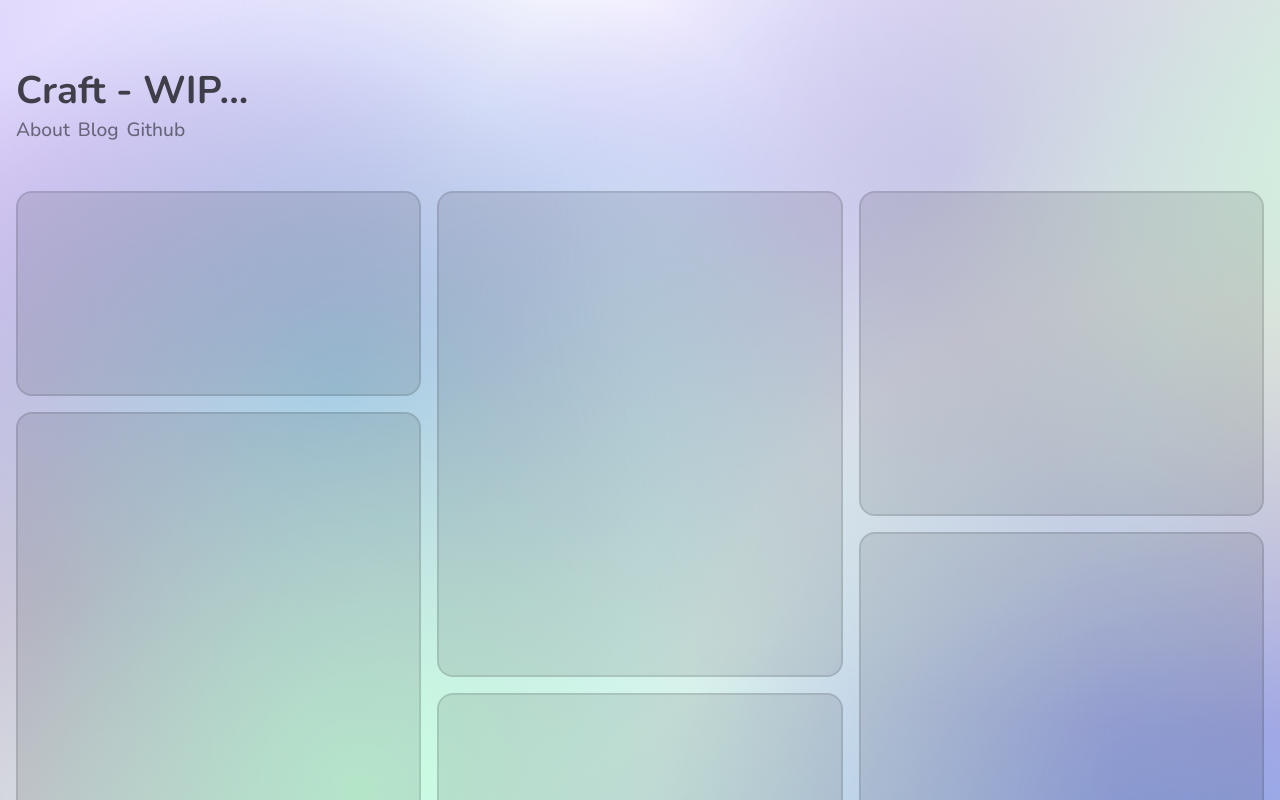
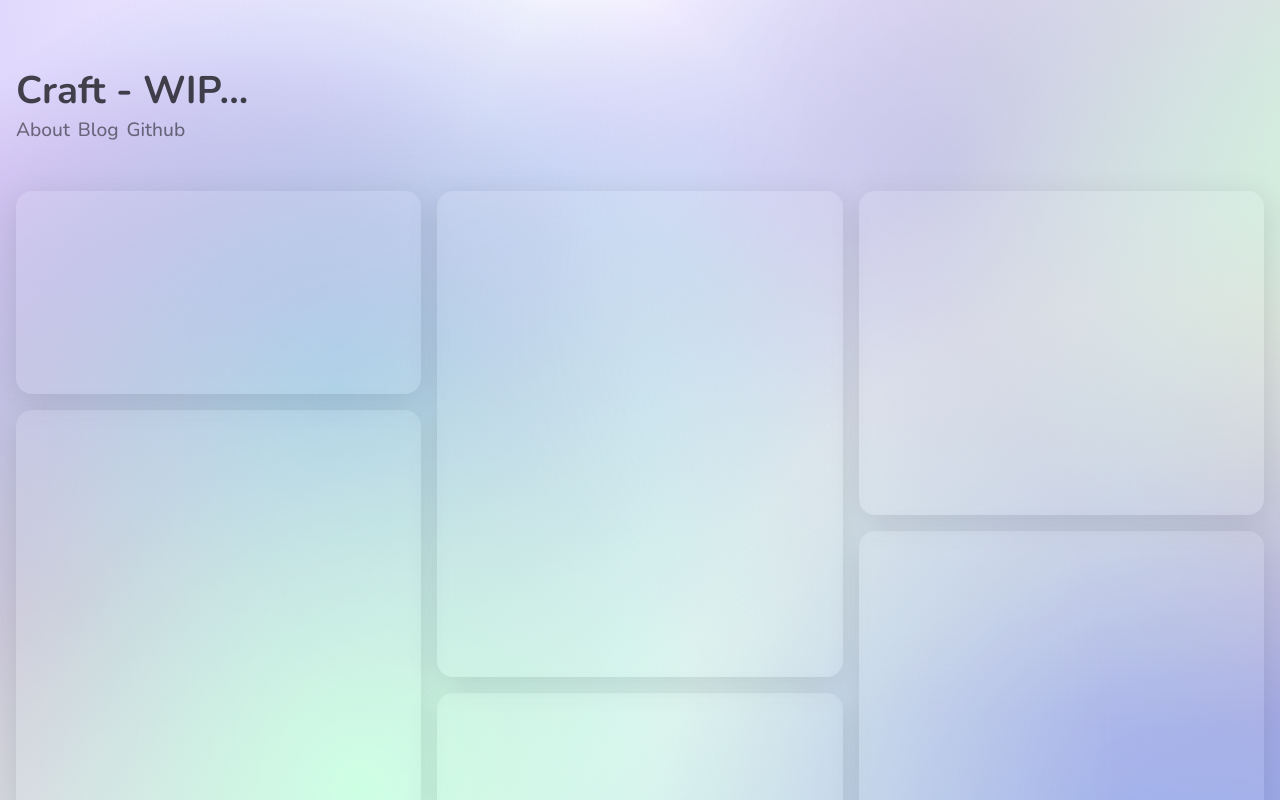
Before and after one commit to HoseungJang/craft.hoseung.me, a React app: page / in a window 1280 px wide. Shown: the top 800 px of the page. Built offline with nearby package versions, Linux system fonts and the light colour scheme.

Commit message:
fix main

```diff
--- a/src/pages/Main/index.tsx
+++ b/src/pages/Main/index.tsx
@@ -95,6 +95,7 @@ export function Main() {
         className={css`
           width: 100%;
 
+          margin-bottom: 4rem;
           padding: 16px;
         `}
       >
@@ -145,14 +146,28 @@ function Row({ children }: { children: ReactNode }) {
       className={css`
         width: 100%;
 
-        background-color: rgba(0, 0, 0, 0.1);
+        background-color: rgba(255, 255, 255, 0.1);
 
-        border: 2px solid rgba(0, 0, 0, 0.1);
+        box-shadow: rgba(100, 100, 111, 0.2) 0px 7px 29px 0px;
 
         border-radius: 16px;
 
+        transform: scale(1);
+
         &:not(:last-child) {
           margin-bottom: 16px;
+        }
+
+        @media (hover: hover) {
+          transition: background-color 0.4s, box-shadow 0.4s, transform 0.4s;
+
+          &:hover {
+            background-color: rgba(255, 255, 255, 0.15);
+
+            box-shadow: rgba(17, 12, 46, 0.15) 0px 48px 100px 0px;
+
+            transform: scale(1.02);
+          }
         }
       `}
     >
```
